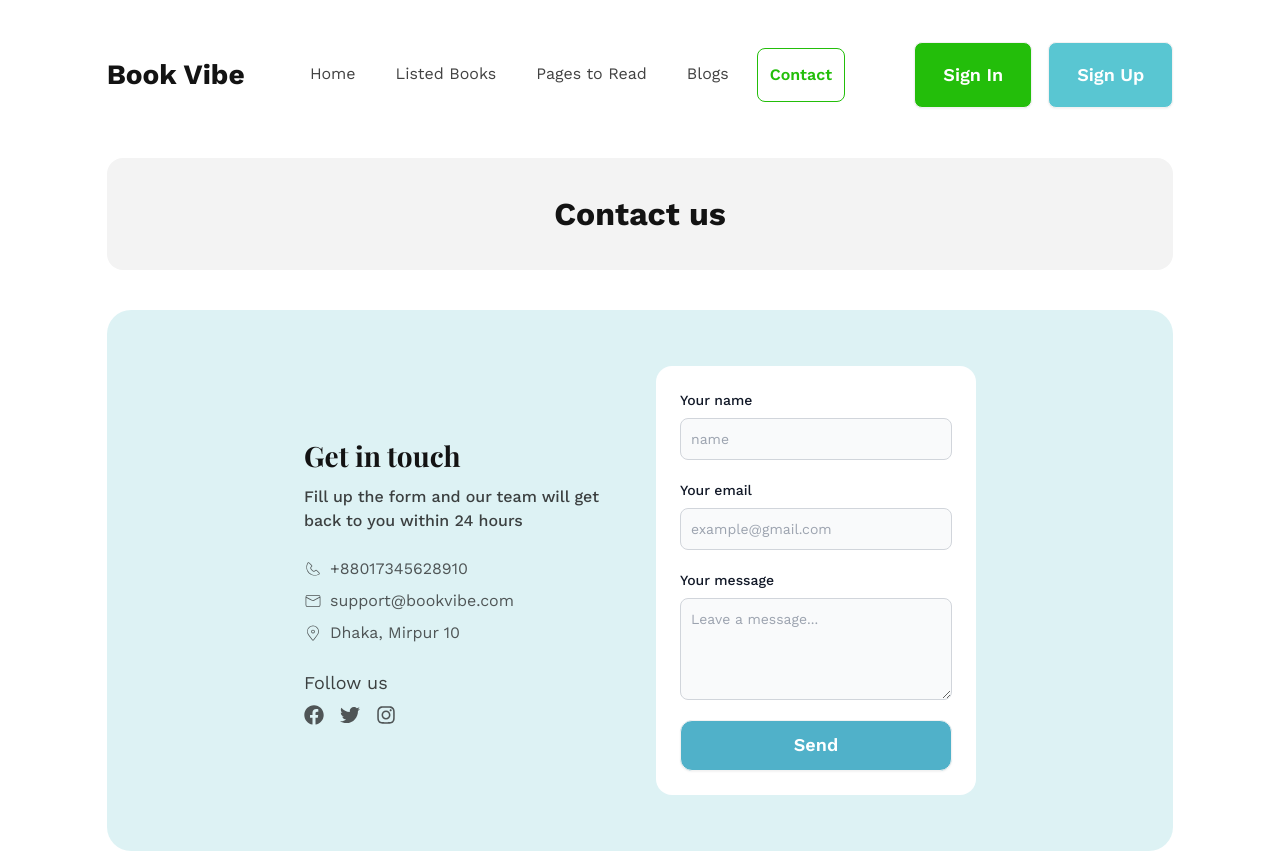
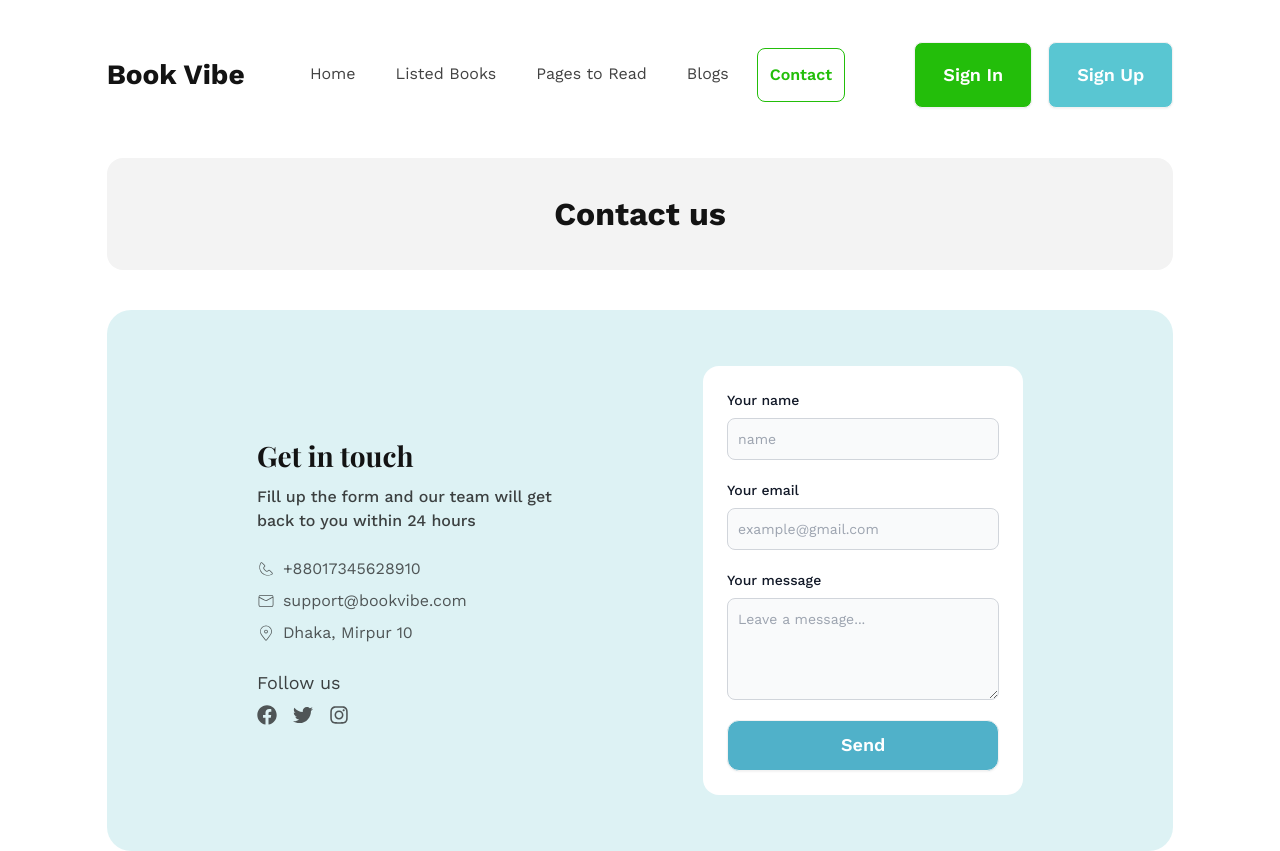
Before and after one commit to Yamin39/book-vibe, a React (Vite) app: page /contact in a window 1280 px wide. Shown: the top 851 px of the page. Built offline with nearby package versions, Linux system fonts and the light colour scheme; a web font is replaced by a local one.

Commit message:
updated contact form

```diff
--- a/src/components/ContactForm/ContactForm.jsx
+++ b/src/components/ContactForm/ContactForm.jsx
@@ -3,7 +3,7 @@ import { FaFacebook, FaInstagram, FaTwitter } from "react-icons/fa";
 
 const ContactForm = () => {
   return (
-    <div className="flex flex-col lg:flex-row gap-8 bg-[#55bcc833] p-6 lg:p-14 rounded-3xl justify-center items-center mb-12">
+    <div className="flex flex-col lg:flex-row gap-8 bg-[#55bcc833] p-6 lg:p-14 rounded-3xl justify-evenly items-center mb-12">
       <div className="w-full md:w-fit flex flex-col justify-center gap-6">
         <div>
           <h2 className="text-[1.75rem] font-bold font-playfair-display mb-2 text-dark">Get in touch</h2>
```
